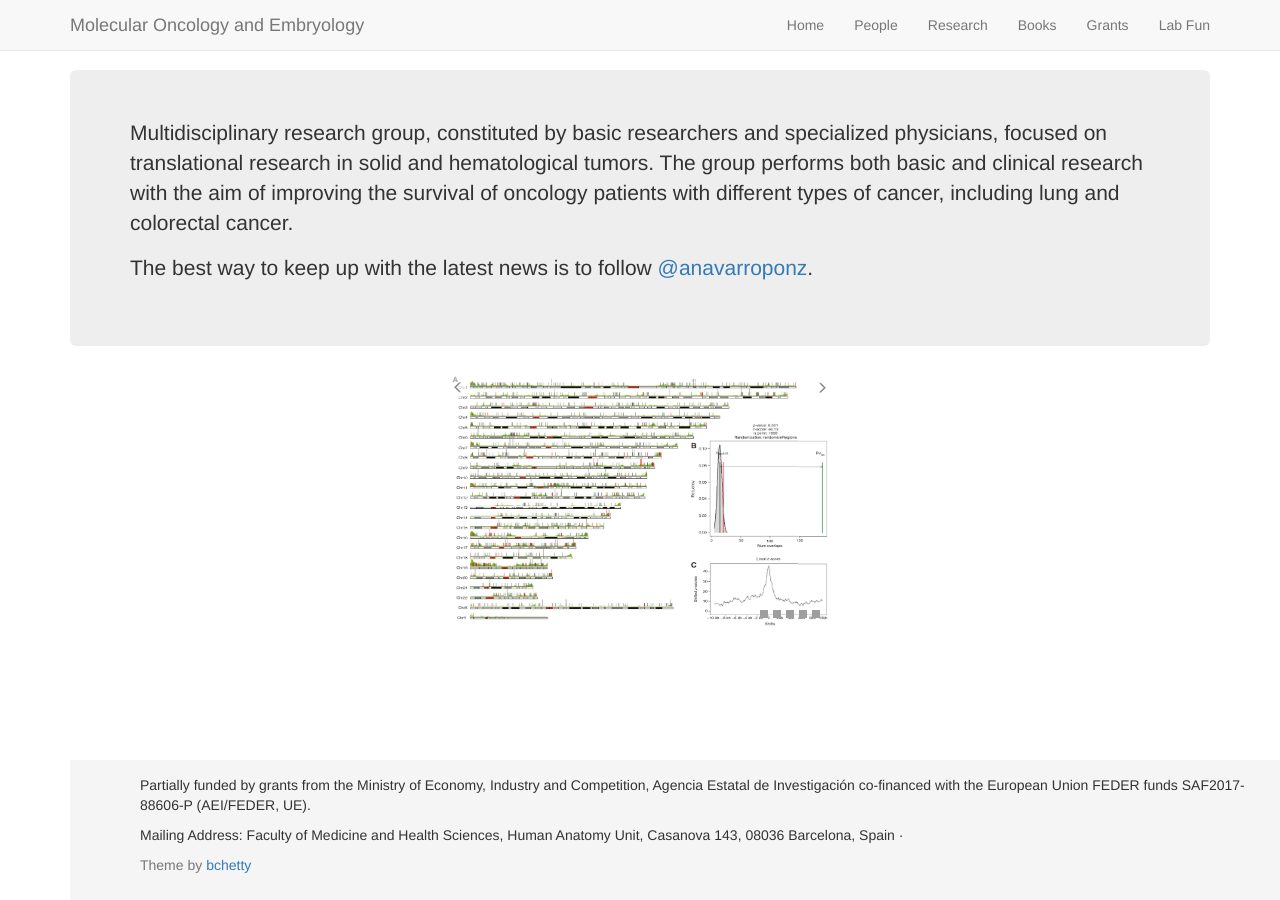
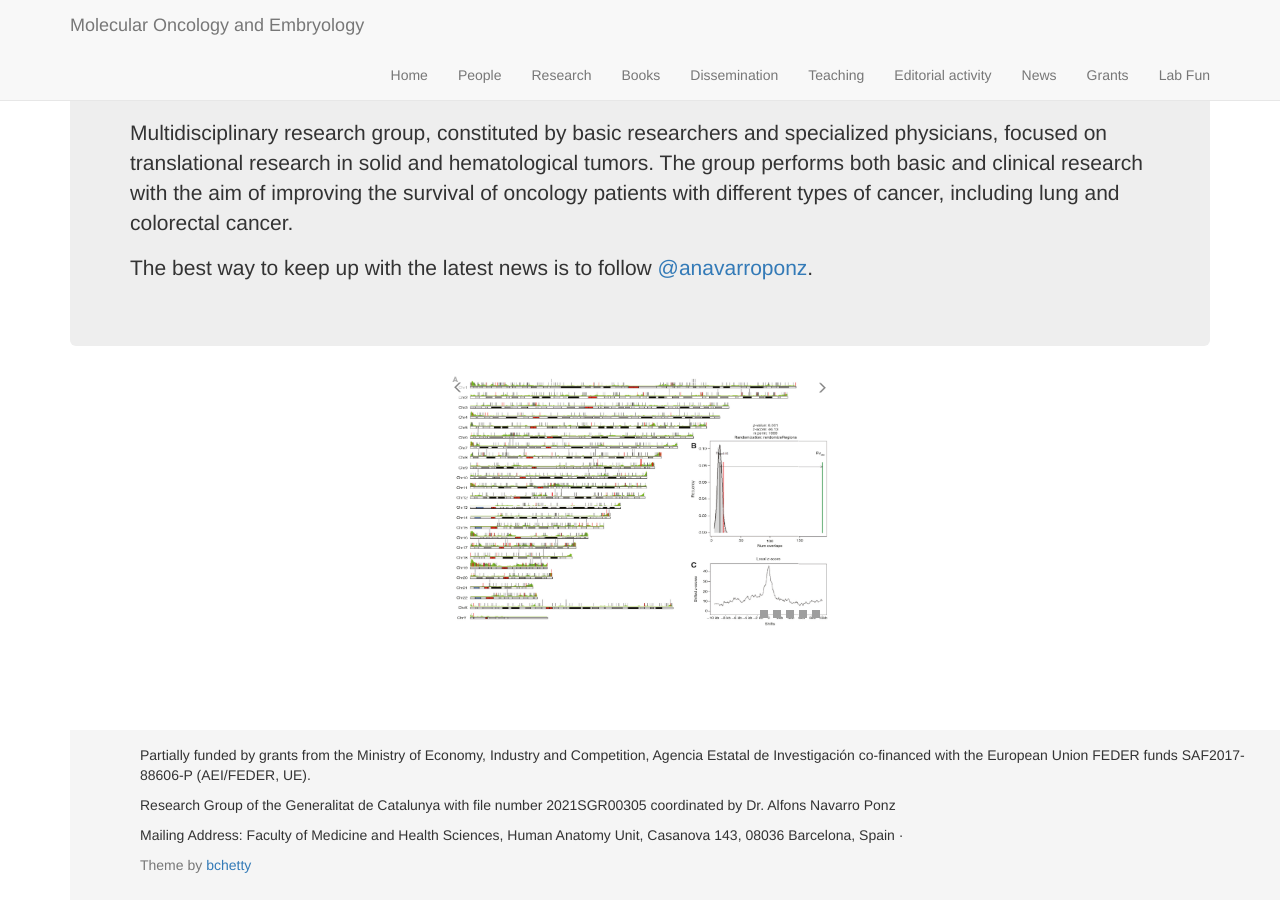
Before and after one commit to AlfonsNavarro/lab, a Jekyll site: the page built from index.html, in a window 1280 px wide. Built offline with Jekyll 4.4.1, drawn with Linux system fonts in a browser that asks for light colours; nearby versions of some CDN libraries; the list of posts is cut into pages by our own code; grey boxes are pictures that could not be loaded.

Commit message:
Update of -  in main page, foot

```diff
--- a/_config.yml
+++ b/_config.yml
@@ -35,9 +35,10 @@ nav-links:
     People: "pages/people.html"
     Research: "pages/research.html"
     Books: "pages/books.html"
-    #Software: "web_page/pages/software.html"
-    #Teaching: "web_page/pages/teaching.html"
-    #News: "pages/news.html"
+    Dissemination: "/pages/dissemination.html"
+    Teaching: "pages/teaching.html"
+    Editorial activity: "pages/editorial.html"
+    News: "pages/news.html"
     Grants: "pages/grants.html"
     Lab Fun: "pages/labfun.html"
 # --- Footer options --- #
@@ -46,10 +47,10 @@ nav-links:
 profile:
   name: Alfons Navarro
   email: anavarroponz@ub.edu
-  facebook:
+  facebook: alfons.navarro.ponz
   github: AlfonsNavarro
   twitter: anavarroponz
-  linkedin:
+  linkedin: https://www.linkedin.com/in/alfons-navarro-2a452970/?originalSubdomain=es
   stackoverflow:
 
 # To display link in the footer section
--- a/_includes/footer.html
+++ b/_includes/footer.html
@@ -2,8 +2,8 @@
   <div class="container footerBox">
     <p>
     Partially funded by grants from the Ministry of Economy, Industry and Competition, Agencia Estatal de Investigación co-financed with the European Union FEDER funds SAF2017-88606-P (AEI/FEDER, UE).
-
-
+  <p>
+    Research Group of the Generalitat de Catalunya with file number 2021SGR00305 coordinated by Dr. Alfons Navarro Ponz
     <!--<img data-u="image" src="assets/img/DFimgFooter.jpg" style="position:absolute; right: 400px; width="15"; height="30""> -->
 
 <p> Mailing Address: Faculty of Medicine and Health Sciences, Human Anatomy Unit, Casanova 143, 08036 Barcelona, Spain &middot;</p>
```
Also changed, not shown: 2 other files.
